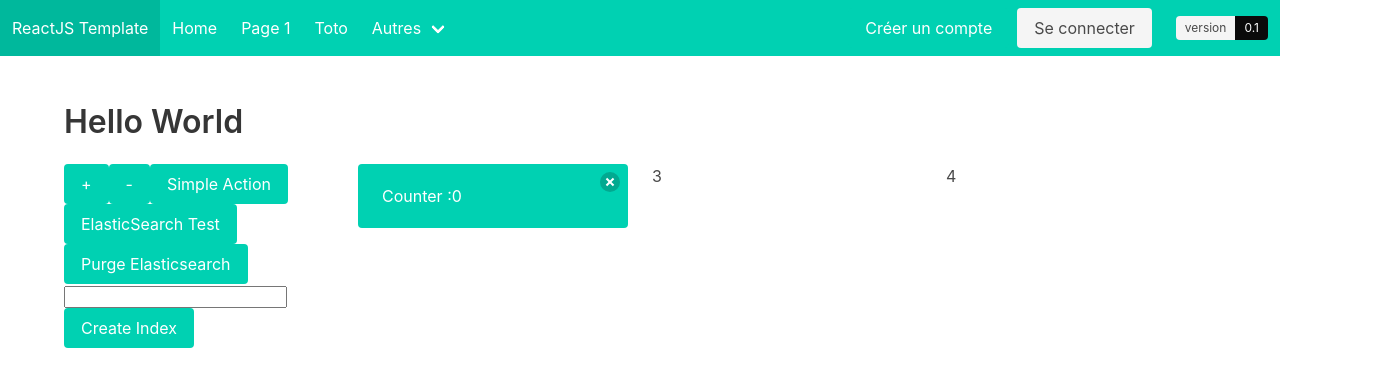
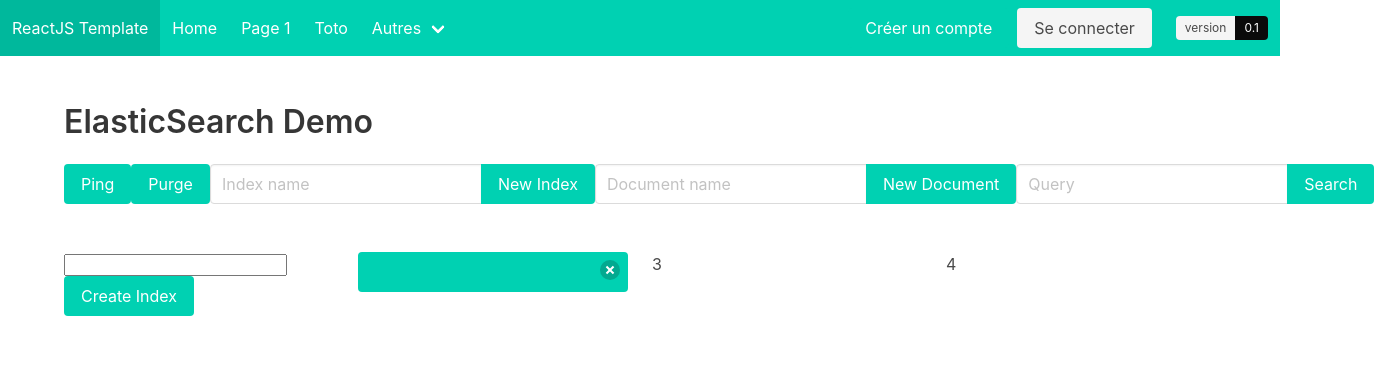
Before and after one commit to ndaden/tpl-react, a React app: page /page1 in a window 1280 px wide. Shown: the top 386 px of the page, 1374 px wide, since content can reach past the window. Built offline with nearby package versions, Linux system fonts and the light colour scheme; what elasticsearch would draw is missing.

Commit message:
added some ElasticSearch CRUD

```diff
--- a/src/actions/dataActions.js
+++ b/src/actions/dataActions.js
@@ -44,8 +44,7 @@ const CreateIndex = indexName => (
 const CreateDocument = (indexName, _id, docType, payload) => (
     (dispatch) => {
         dispatch(startRequest());
-
-        return addDocument(indexName, _id, docType, payload)
+        addDocument(indexName, _id, docType, payload)
             .then(body => dispatch(requestOk(body)),
                 error => dispatch(requestKo(error)));
     }
@@ -54,7 +53,7 @@ const CreateDocument = (indexName, _id, docType, payload) => (
 const SearchDocument = (index, docType, payload) => (
     (dispatch) => {
         dispatch(startRequest());
-        return search(index, docType, payload)
+        search(index, docType, payload)
             .then(body => dispatch(requestOk(body)),
                 error => dispatch(requestKo(error)));
     }
--- a/src/components/Page1.jsx
+++ b/src/components/Page1.jsx
@@ -1,34 +1,23 @@
 import React, { useState } from 'react';
 import { connect } from 'react-redux';
-
-import { simpleAction } from '../actions/simpleAction';
 import {
     Ping,
     DeleteEverything,
     CreateIndex,
+    CreateDocument,
+    SearchDocument,
 } from '../actions/dataActions';
 
 const Page1 = (props) => {
-    const [count, setCount] = useState(0);
     const [indexName, setindexName] = useState('');
+    const [documentName, setdocumentName] = useState('');
+    const [searchQuery, setsearchQuery] = useState('');
     const {
         dispatch,
         isSearching,
         result,
         error,
     } = props;
-
-    const handleClickPlus = () => {
-        setCount(count + 1);
-    };
-
-    const handleClickMoins = () => {
-        setCount(count - 1);
-    };
-
-    const handleClickbtn = () => {
-        dispatch(simpleAction());
-    };
 
     const pingElasticsearch = () => {
         dispatch(Ping());
@@ -41,33 +30,72 @@ const Page1 = (props) => {
     const createElasticSearchIndex = (name) => {
         dispatch(CreateIndex(name));
     };
-/*
+
     const createElasticSearchDocument = (index, payload) => {
         dispatch(CreateDocument(index, null, null, payload));
-    }; */
+    };
+
+    const searchElasticSearch = (index, payload) => {
+        dispatch(SearchDocument(index, null, payload));
+    };
 
     return (
         <div>
             <section className="section">
                 <div className="container">
-                    <h1 className="title">Hello World</h1>
+                    <h1 className="title">ElasticSearch Demo</h1>
+                    <div className="level">
+                        <div className="level-item">
+                            <button className="button is-primary" onClick={pingElasticsearch}>Ping</button>
+                        </div>
+                        <div className="level-item">
+                            <button className="button is-primary" onClick={purgeElasticsearch}>Purge</button>
+                        </div>
+                        <div className="level-item">
+                            <div className="field has-addons">
+                                <div className="control">
+                                    <input type="text" className="input" name="indexName" onChange={e => setindexName(e.target.value)} placeholder="Index name" />
+                                </div>
+                                <div className="control">
+                                    <button className="button is-primary" onClick={() => createElasticSearchIndex(indexName)}>New Index</button>
+                                </div>
+                            </div>
+                        </div>
+                        <div className="level-item">
+                            <div className="field has-addons">
+                                <div className="control">
+                                    <input type="text" className="input" name="documentName" onChange={e => setdocumentName(e.target.value)} placeholder="Document name" />
+                                </div>
+                                <div className="control">
+                                    <button className="button is-primary" onClick={() => createElasticSearchDocument(indexName, documentName)}>New Document</button>
+                                </div>
+                            </div>
+                        </div>
+                        <div className="level-item">
+                            <div className="field has-addons">
+                                <div className="control">
+                                    <input type="text" className="input" name="searchQuery" onChange={e => setsearchQuery(e.target.value)} placeholder="Query" />
+                                </div>
+                                <div className="control">
+                                    <button className="button is-primary" onClick={() => searchElasticSearch(indexName, searchQuery)}>Search</button>
+                                </div>
+                            </div>
+                        </div>
+                    </div>
+                    <div className="level">
+                        <div className="level-item">
+                            {isSearching && <progress className="progress is-small is-dark" max="100">10%</progress>}
+                        </div>
+                    </div>
                     <div className="columns">
                         <div className="column">
-                            <button className="button is-primary" onClick={handleClickPlus}>+</button>
-                            <button className="button is-primary" onClick={handleClickMoins}>-</button>
-                            <button className="button is-primary" onClick={handleClickbtn}>Simple Action</button>
-                            <button className="button is-primary" onClick={pingElasticsearch}>ElasticSearch Test</button>
-                            <button className="button is-primary" onClick={purgeElasticsearch}>Purge Elasticsearch</button>
                             <input type="text" name="indexName" onChange={e => setindexName(e.target.value)} />
                             <button className="button is-primary" onClick={() => createElasticSearchIndex(indexName)}>Create Index</button>
                         </div>
                         <div className="column">
                             <div className="notification is-primary">
                                 <button className="delete"> </button>
-                                Counter :
-                                {count}
                                 <p>
-                                    {isSearching && 'Loading ...'}
                                     {result && JSON.stringify(result)}
                                     {error && JSON.stringify(error)}
                                 </p>
--- a/src/elasticsearch/init.js
+++ b/src/elasticsearch/init.js
@@ -38,21 +38,13 @@ const initIndexMapping = (indexName, docType, payload) => {
   });
 };
 
-const addDocument = (indexName, _id, docType, payload) => {
-  esClient.index({
+const addDocument = (indexName, _id, docType, payload) => esClient.index({
     index: indexName,
     type: docType,
     id: _id,
     body: payload,
-  }, (error, response) => {
-    if (error) {
-      console.error(`ERROR - addDocument - ${indexName} , ${error}`);
-      return error;
-    }
-    console.log(`addDocument : ${indexName}`);
-    return response;
   });
-};
+
 
 const updateDocument = (indexName, _id, docType, payload) => {
   esClient.update({
@@ -70,20 +62,12 @@ const updateDocument = (indexName, _id, docType, payload) => {
   });
 };
 
-const search = (indexName, docType, payload) => {
-  esClient.search({
+const search = (indexName, docType, payload) => esClient.search({
     index: indexName,
     type: docType,
-    body: payload,
-  }, (error, response) => {
-    if (error) {
-      console.error(`ERROR - search - ${indexName} , ${error}`);
-      return error;
-    }
-    console.log(`search : ${indexName}`);
-    return response;
+    q: payload,
   });
-};
+
 
 const deleteDocument = (indexName, _id, docType) => {
   esClient.delete({
```
Also changed, not shown: 1 other file (tests, documents, lock files or other folders).
